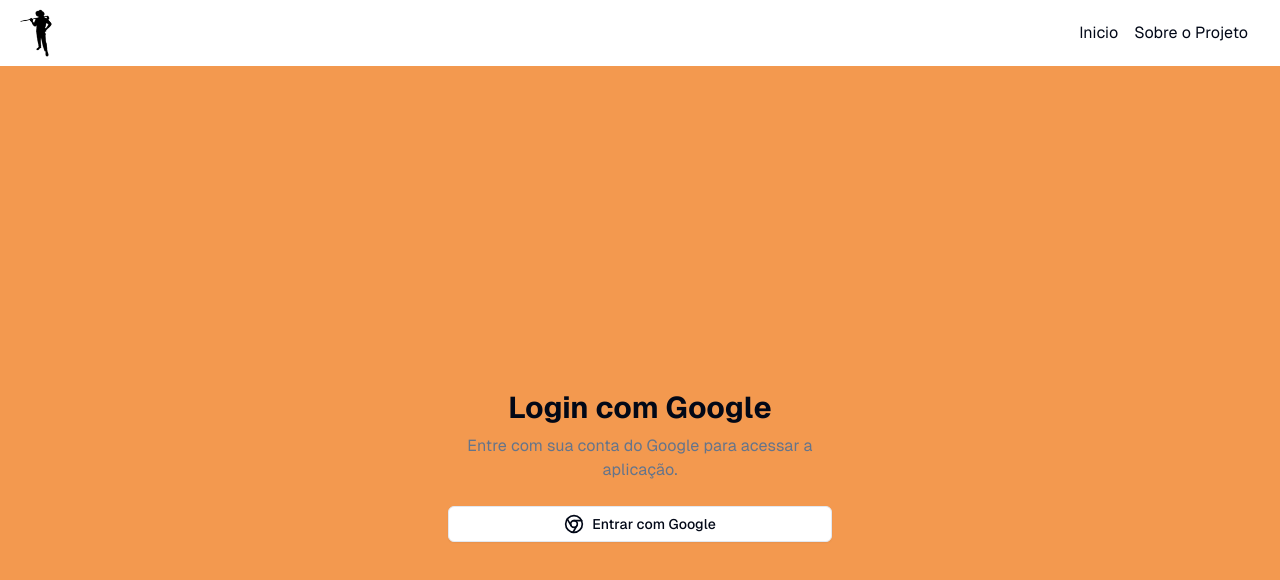
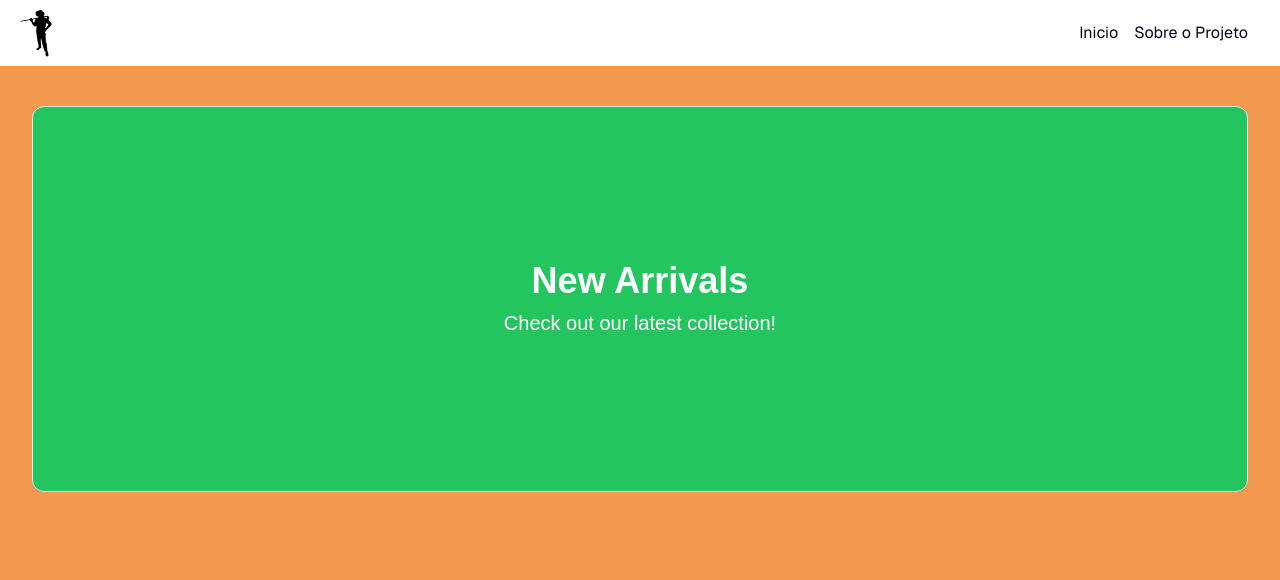
Before and after one commit to mtsteo/capitaoburaco, a Next.js app: page / in a window 1280 px wide. Shown: the top 580 px of the page. Built offline with nearby package versions, Linux system fonts and the light colour scheme; no server answers.

Commit message:
feat: adding carouselBanner

```diff
--- /dev/null
+++ b/app/_components/bannerCarousel/index.tsx
@@ -0,0 +1,62 @@
+"use client";
+import { Card, CardContent } from "@/components/ui/card";
+import Autoplay from "embla-carousel-autoplay";
+import {
+  Carousel,
+  CarouselContent,
+  CarouselItem,
+  CarouselNext,
+  CarouselPrevious,
+} from "@/components/ui/carousel";
+
+export default function BannerCarousel() {
+  const banners = [
+    {
+      title: "Summer Sale",
+      description: "Up to 50% off on all summer items!",
+      bgColor: "bg-blue-500",
+    },
+    {
+      title: "New Arrivals",
+      description: "Check out our latest collection!",
+      bgColor: "bg-green-500",
+    },
+    {
+      title: "Free Shipping",
+      description: "On orders over $50. Limited time offer!",
+      bgColor: "bg-purple-500",
+    },
+  ];
+
+  return (
+    <Carousel
+      opts={{ loop: true }}
+      plugins={[
+        Autoplay({
+          delay: 3000,
+          stopOnInteraction: false,
+          stopOnMouseEnter: true,
+        }),
+      ]}
+      className="w-[95%] mx-auto "
+    >
+      <CarouselContent>
+        {banners.map((banner, index) => (
+          <CarouselItem key={index}>
+            <Card className={`${banner.bgColor} text-white`}>
+              <CardContent className="flex flex-col items-center justify-center  sm:h-96 p-6">
+                <h2 className="text-2xl sm:text-4xl font-bold mb-2 text-center">
+                  {banner.title}
+                </h2>
+                <p className="text-lg sm:text-xl text-center">
+                  {banner.description}
+                </p>
+              </CardContent>
+            </Card>
+          </CarouselItem>
+        ))}
+      </CarouselContent>
+
+    </Carousel>
+  );
+}
--- a/app/page.tsx
+++ b/app/page.tsx
@@ -1,13 +1,9 @@
-import LoginButton from "./_components/loginComponent";
+import BannerCarousel from "./_components/bannerCarousel";
 
 export default function Home() {
   return (
-    <div>
-      <div className="grid grid-rows-[20px_1fr_20px] items-center justify-items-center min-h-screen p-8 pb-20 gap-16 sm:p-20 font-sans">
-        <main className="flex flex-col gap-8 row-start-2 items-center sm:items-start">
-          <LoginButton/>
+        <main className="flex mt-10">
+          <BannerCarousel/>
         </main>
-      </div>
-    </div>
   );
 }
--- a/app/vote/page.tsx
+++ b/app/vote/page.tsx
@@ -2,6 +2,7 @@
 import React from "react";
 import { VoteMachine } from "./components/VoteMachine/VoteMachine";
 import { ProtectedPageWrapper } from "../_components/ProtectedPageWrapper";
+import BannerCarousel from "../_components/bannerCarousel";
 
 export default function Vote() {
 
--- /dev/null
+++ b/components/ui/carousel.tsx
@@ -0,0 +1,262 @@
+"use client"
+
+import * as React from "react"
+import { ArrowLeftIcon, ArrowRightIcon } from "@radix-ui/react-icons"
+import useEmblaCarousel, {
+  type UseEmblaCarouselType,
+} from "embla-carousel-react"
+
+import { cn } from "@/lib/utils"
+import { Button } from "@/components/ui/button"
+
+type CarouselApi = UseEmblaCarouselType[1]
+type UseCarouselParameters = Parameters<typeof useEmblaCarousel>
+type CarouselOptions = UseCarouselParameters[0]
+type CarouselPlugin = UseCarouselParameters[1]
+
+type CarouselProps = {
+  opts?: CarouselOptions
+  plugins?: CarouselPlugin
+  orientation?: "horizontal" | "vertical"
+  setApi?: (api: CarouselApi) => void
+}
+
+type CarouselContextProps = {
+  carouselRef: ReturnType<typeof useEmblaCarousel>[0]
+  api: ReturnType<typeof useEmblaCarousel>[1]
+  scrollPrev: () => void
+  scrollNext: () => void
+  canScrollPrev: boolean
+  canScrollNext: boolean
+} & CarouselProps
+
+const CarouselContext = React.createContext<CarouselContextProps | null>(null)
+
+function useCarousel() {
+  const context = React.useContext(CarouselContext)
+
+  if (!context) {
+    throw new Error("useCarousel must be used within a <Carousel />")
+  }
+
+  return context
+}
+
+const Carousel = React.forwardRef<
+  HTMLDivElement,
+  React.HTMLAttributes<HTMLDivElement> & CarouselProps
+>(
+  (
+    {
+      orientation = "horizontal",
+      opts,
+      setApi,
+      plugins,
+      className,
+      children,
+      ...props
+    },
+    ref
+  ) => {
+    const [carouselRef, api] = useEmblaCarousel(
+      {
+        ...opts,
+        axis: orientation === "horizontal" ? "x" : "y",
+      },
+      plugins
+    )
+    const [canScrollPrev, setCanScrollPrev] = React.useState(false)
+    const [canScrollNext, setCanScrollNext] = React.useState(false)
+
+    const onSelect = React.useCallback((api: CarouselApi) => {
+      if (!api) {
+        return
+      }
+
+      setCanScrollPrev(api.canScrollPrev())
+      setCanScrollNext(api.canScrollNext())
+    }, [])
+
+    const scrollPrev = React.useCallback(() => {
+      api?.scrollPrev()
+    }, [api])
+
+    const scrollNext = React.useCallback(() => {
+      api?.scrollNext()
+    }, [api])
+
+    const handleKeyDown = React.useCallback(
+      (event: React.KeyboardEvent<HTMLDivElement>) => {
+        if (event.key === "ArrowLeft") {
+          event.preventDefault()
+          scrollPrev()
+        } else if (event.key === "ArrowRight") {
+          event.preventDefault()
+          scrollNext()
+        }
+      },
+      [scrollPrev, scrollNext]
+    )
+
+    React.useEffect(() => {
+      if (!api || !setApi) {
+        return
+      }
+
+      setApi(api)
+    }, [api, setApi])
+
+    React.useEffect(() => {
+      if (!api) {
+        return
+      }
+
+      onSelect(api)
+      api.on("reInit", onSelect)
+      api.on("select", onSelect)
+
+      return () => {
+        api?.off("select", onSelect)
+      }
+    }, [api, onSelect])
+
+    return (
+      <CarouselContext.Provider
+        value={{
+          carouselRef,
+          api: api,
+          opts,
+          orientation:
+            orientation || (opts?.axis === "y" ? "vertical" : "horizontal"),
+          scrollPrev,
+          scrollNext,
+          canScrollPrev,
+          canScrollNext,
+        }}
+      >
+        <div
+          ref={ref}
+          onKeyDownCapture={handleKeyDown}
+          className={cn("relative", className)}
+          role="region"
+          aria-roledescription="carousel"
+          {...props}
+        >
+          {children}
+        </div>
+      </CarouselContext.Provider>
+    )
+  }
+)
+Carousel.displayName = "Carousel"
+
+const CarouselContent = React.forwardRef<
+  HTMLDivElement,
+  React.HTMLAttributes<HTMLDivElement>
+>(({ className, ...props }, ref) => {
+  const { carouselRef, orientation } = useCarousel()
+
+  return (
+    <div ref={carouselRef} className="overflow-hidden">
+      <div
+        ref={ref}
+        className={cn(
+          "flex",
+          orientation === "horizontal" ? "-ml-4" : "-mt-4 flex-col",
+          className
+        )}
+        {...props}
+      />
+    </div>
+  )
+})
+CarouselContent.displayName = "CarouselContent"
+
+const CarouselItem = React.forwardRef<
+  HTMLDivElement,
+  React.HTMLAttributes<HTMLDivElement>
+>(({ className, ...props }, ref) => {
+  const { orientation } = useCarousel()
+
+  return (
+    <div
+      ref={ref}
+      role="group"
+      aria-roledescription="slide"
+      className={cn(
+        "min-w-0 shrink-0 grow-0 basis-full",
+        orientation === "horizontal" ? "pl-4" : "pt-4",
+        className
+      )}
+      {...props}
+    />
+  )
+})
+CarouselItem.displayName = "CarouselItem"
+
+const CarouselPrevious = React.forwardRef<
+  HTMLButtonElement,
+  React.ComponentProps<typeof Button>
+>(({ className, variant = "outline", size = "icon", ...props }, ref) => {
+  const { orientation, scrollPrev, canScrollPrev } = useCarousel()
+
+  return (
+    <Button
+      ref={ref}
+      variant={variant}
+      size={size}
+      className={cn(
+        "absolute  h-8 w-8 rounded-full",
+        orientation === "horizontal"
+          ? "-left-12 top-1/2 -translate-y-1/2"
+          : "-top-12 left-1/2 -translate-x-1/2 rotate-90",
+        className
+      )}
+      disabled={!canScrollPrev}
+      onClick={scrollPrev}
+      {...props}
+    >
+      <ArrowLeftIcon className="h-4 w-4" />
+      <span className="sr-only">Previous slide</span>
+    </Button>
+  )
+})
+CarouselPrevious.displayName = "CarouselPrevious"
+
+const CarouselNext = React.forwardRef<
+  HTMLButtonElement,
+  React.ComponentProps<typeof Button>
+>(({ className, variant = "outline", size = "icon", ...props }, ref) => {
+  const { orientation, scrollNext, canScrollNext } = useCarousel()
+
+  return (
+    <Button
+      ref={ref}
+      variant={variant}
+      size={size}
+      className={cn(
+        "absolute h-8 w-8 rounded-full",
+        orientation === "horizontal"
+          ? "-right-12 top-1/2 -translate-y-1/2"
+          : "-bottom-12 left-1/2 -translate-x-1/2 rotate-90",
+        className
+      )}
+      disabled={!canScrollNext}
+      onClick={scrollNext}
+      {...props}
+    >
+      <ArrowRightIcon className="h-4 w-4" />
+      <span className="sr-only">Next slide</span>
+    </Button>
+  )
+})
+CarouselNext.displayName = "CarouselNext"
+
+export {
+  type CarouselApi,
+  Carousel,
+  CarouselContent,
+  CarouselItem,
+  CarouselPrevious,
+  CarouselNext,
+}
--- a/package.json
+++ b/package.json
@@ -15,6 +15,8 @@
     "@radix-ui/react-slot": "^1.1.0",
     "class-variance-authority": "^0.7.0",
     "clsx": "^2.1.1",
+    "embla-carousel-autoplay": "^8.3.0",
+    "embla-carousel-react": "^8.3.0",
     "framer-motion": "^11.11.7",
     "lucide-react": "^0.446.0",
     "next": "14.2.13",
```
Also changed, not shown: 1 other file (tests, documents, lock files or other folders).
